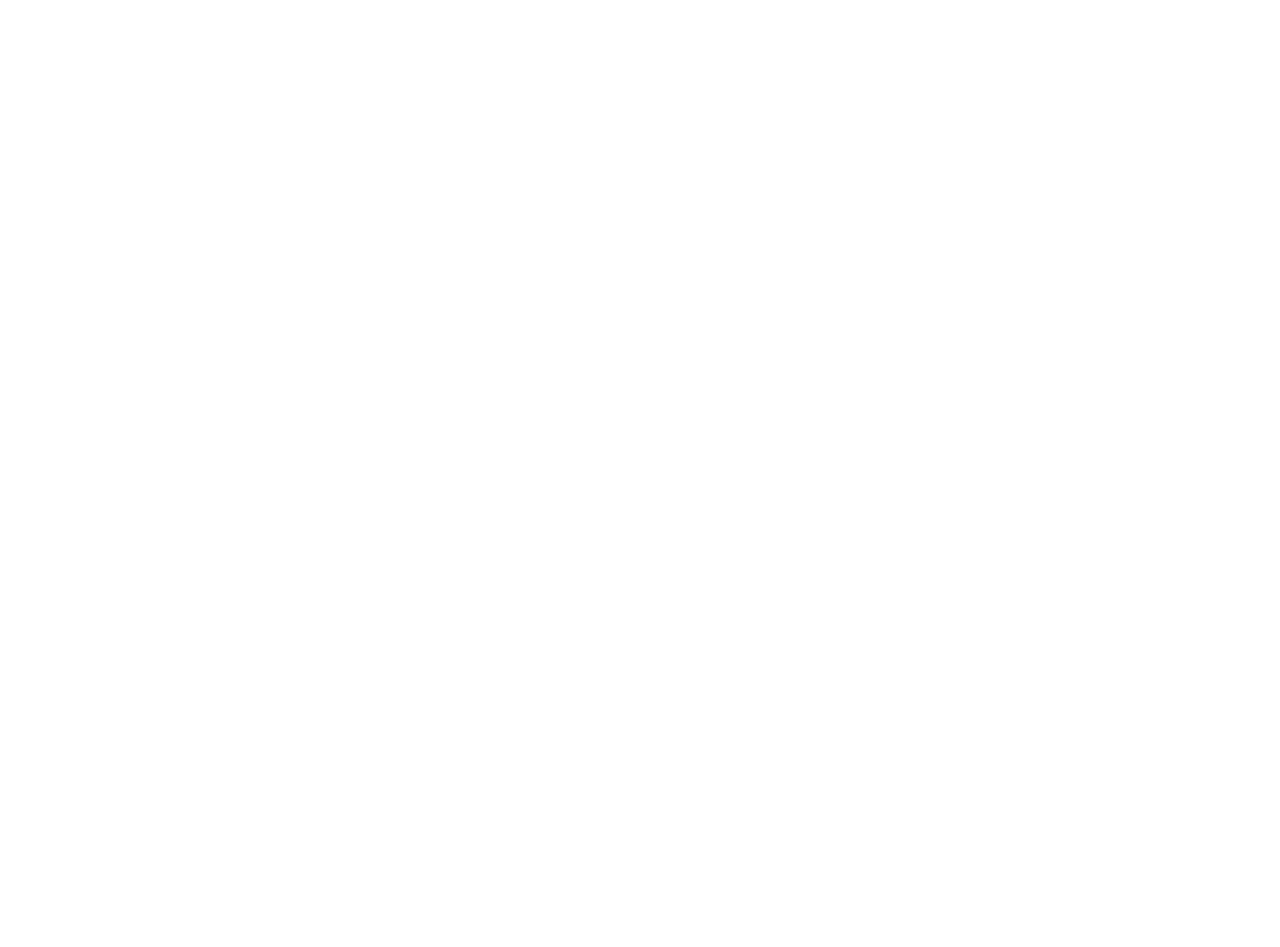
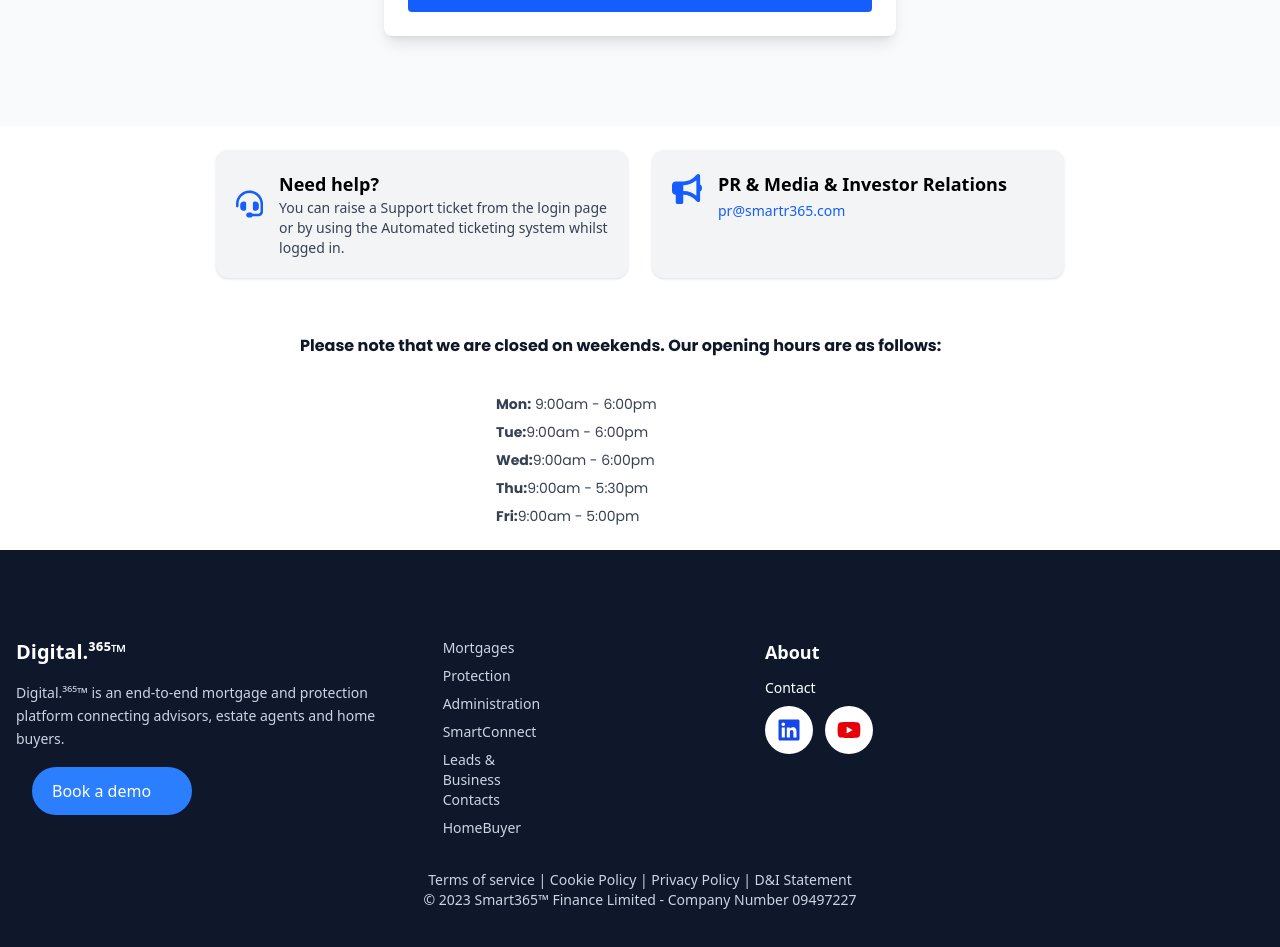
Before and after one commit to Vikram3007/Digital365, a React (Vite) app: page /book-demo in a window 1280 px wide. Shown: the part 1023-1970 px from the top of the page. Before the commit the page ends 800 px from the top, so only its background shows below. Built offline with nearby package versions, Linux system fonts and the light colour scheme; a web font is replaced by a local one.

Commit message:
Commit message here

```diff
--- a/src/component/About/BookDemo.jsx
+++ b/src/component/About/BookDemo.jsx
@@ -1,8 +1,10 @@
 import React from 'react'
-
+import Contacts from './Contacts'
 const BookDemo = () => {
   return (
-    <div>BookDemo</div>
+   <>
+   <Contacts />
+   </>
   )
 }
 
--- a/src/component/About/Contacts.jsx
+++ b/src/component/About/Contacts.jsx
@@ -2,6 +2,8 @@
 import Contacts1 from '../Contact/Contacts1'
 import Contacts2 from '../Contact/Contacts2'
 import Contacts3 from '../Contact/Contacts3'
+
+import Footer from '../Footer'
 
 const Contacts = () => {
   return (
@@ -11,6 +13,9 @@
 
    <Contacts2 />
    <Contacts3 />
+
+
+   <Footer />
          </>
   )
 }
--- a/src/component/Contact/Contacts2.jsx
+++ b/src/component/Contact/Contacts2.jsx
@@ -82,7 +82,7 @@
       : "";
 
   return (
-    <div className="min-h-screen bg-gray-50 flex items-center justify-center px-4">
+    <div className="min-h-screen bg-gray-50 flex items-center font-roboto font-semibold justify-center px-4">
       <form
         onSubmit={handleSubmit}
         className="bg-white shadow-lg rounded-lg p-6 w-full max-w-lg space-y-5"
--- a/src/component/Contact/Contacts3.jsx
+++ b/src/component/Contact/Contacts3.jsx
@@ -1,10 +1,57 @@
-import React from 'react'
+import React from "react";
+import { FaHeadset, FaBullhorn } from "react-icons/fa6";
 
 const Contacts3 = () => {
   return (
-    <>
-    </>
-  )
-}
+    <div className="max-w-4xl mx-auto p-6">
+      {/* Contact Info */}
+      <div className="grid md:grid-cols-2 gap-6">
+        {/* Support */}
+        <div className="flex items-start gap-4 bg-gray-100 p-5 rounded-xl shadow-sm">
+          <FaHeadset className="text-6xl text-blue-600 mt-1" />
+          <div>
+            <p className="text-lg font-semibold">Need help?</p>
+            <p className="text-gray-700 text-sm">
+              You can raise a Support ticket from the login page or by using the
+              Automated ticketing system whilst logged in.
+            </p>
+          </div>
+        </div>
 
-export default Contacts3
+        {/* PR & Media */}
+        <div className="flex items-start gap-4 bg-gray-100 p-5 rounded-xl shadow-sm">
+          <FaBullhorn className="text-3xl text-blue-600 mt-1" />
+          <div>
+            <p className="text-lg font-semibold">
+              PR & Media & Investor Relations
+            </p>
+            <a
+              href="mailto:pr@smartr365.com"
+              className="text-blue-600 hover:underline text-sm"
+            >
+              pr@smartr365.com
+            </a>
+          </div>
+        </div>
+      </div>
+
+      {/* Office Hours */}
+      <div className="mt-8 bg-white  rounded-xl p-6">
+        <p className="font-bold mx-15 font-roboto text-gray-900 mb-3">
+          Please note that we are closed on weekends. Our opening hours are as
+          follows:
+        </p>
+          </div>
+        <div className="grid sm:grid-row-2 mx-70 font-roboto gap-2 text-gray-700 text-sm">
+          <p><span className="font-bold">Mon:</span> 9:00am - 6:00pm</p>
+          <p><span className="font-bold">Tue:</span>9:00am - 6:00pm</p>
+          <p><span className="font-bold">Wed:</span>9:00am - 6:00pm</p>
+          <p><span className="font-bold">Thu:</span>9:00am - 5:30pm</p>
+          <p><span className="font-bold">Fri:</span>9:00am - 5:00pm</p>
+        </div>
+
+    </div>
+  );
+};
+
+export default Contacts3;
--- a/src/component/Footer.jsx
+++ b/src/component/Footer.jsx
@@ -16,7 +16,10 @@
             <p className="text-sm leading-relaxed max-w-sm">
               Digital.³⁶⁵™ is an end-to-end mortgage and protection platform connecting advisors, estate agents and home buyers.
             </p>
-            <Link to="/book-demo" className="mt-4 w-40 px-5 py-3 mx-4  bg-blue-500 text-white rounded-full hover:bg-blue-400 transition-colors">
+            <Link
+              to="/book-demo"
+              className="mt-4 w-40 px-5 py-3 mx-4 bg-blue-500 text-white rounded-full hover:bg-blue-400 transition-colors"
+            >
               Book a demo
             </Link>
           </div>
@@ -25,37 +28,33 @@
           <div className="grid grid-cols-2 lg:grid-cols-3 gap-8">
             <div>
               <ul className="space-y-2 text-sm">
-                <li>Mortgages</li>
-                <li>Protection</li>
-                <li>Administration</li>
-                <li>SmartConnect</li>
-                <li>Leads & Business Contacts</li>
-                <li>HomeBuyer</li>
+                <li><Link to="/mortgages" className="hover:text-white">Mortgages</Link></li>
+                <li><Link to="/protection" className="hover:text-white">Protection</Link></li>
+                <li><Link to="/administration" className="hover:text-white">Administration</Link></li>
+                <li><Link to="/smartrconnect" className="hover:text-white">SmartConnect</Link></li>
+                <li><Link to="/leads-business-contacts" className="hover:text-white">Leads & Business Contacts</Link></li>
+                <li><Link to="/homebuyer" className="hover:text-white">HomeBuyer</Link></li>
               </ul>
             </div>
 
+            {/* About & Social */}
             <div className='ml-[180px]'>
               <h3 className="text-lg font-semibold text-white mb-3">About</h3>
-  <p className="text-white text-sm mb-2">Contact</p>
-  <div className="flex space-x-3">
+              <Link to="/contacts" className="text-white text-sm mb-2 block hover:underline">
+                Contact
+              </Link>
+              <div className="flex space-x-3 mt-2">
                 {/* LinkedIn */}
-    <div className="w-12 h-12 p-3 flex items-center justify-center rounded-full bg-white">
+                <a href="https://www.linkedin.com" target="_blank" rel="noopener noreferrer" className="w-12 h-12 p-3 flex items-center justify-center rounded-full bg-white">
                   <FaLinkedin className='text-blue-700 w-6 h-6' />
-    </div>
+                </a>
 
                 {/* YouTube */}
-    <div className="w-12 h-12 p-3 flex items-center justify-center rounded-full bg-white">
+                <a href="https://www.youtube.com" target="_blank" rel="noopener noreferrer" className="w-12 h-12 p-3 flex items-center justify-center rounded-full bg-white">
                   <FaYoutube className='text-red-600 w-6 h-6' />
+                </a>
               </div>
             </div>
-</div>
-
-
-
-
-
-
-
           </div>
         </div>
 
--- a/src/component/Home/Home1.jsx
+++ b/src/component/Home/Home1.jsx
@@ -1,43 +1,46 @@
-import React from 'react';
-import Home2 from '../Home/Home2'
+import React from 'react'
+import Home2 from './Home2'
 
 const Home1 = () => {
   return (
     <>
-      {/* Content Section */}
-      <div className="md:absolute w-full md:w-auto top-20 md:top-20 md:left-20 z-10">
-        <div className="bg-blue-700 md:bg-transparent px-6 py-4 md:px-0 text-center md:text-left text-white font-bold">
-          <h1 className="text-2xl w-88 md:text-3xl ">
+      <div
+        className="h-screen bg-blue-500 bg-cover bg-center relative"
+        style={{ backgroundImage: "url('/home1.svg')" }}
+      >
+        {/* Dark overlay */}
+        <div className="absolute inset-0 bg-black/50"></div>
+
+        {/* flex container */}
+        <div className="relative z-10 flex items-center justify-between h-full px-10">
+
+          {/* Left Side - Text */}
+          <div className="flex-1 mb-28 mx-10">
+            <h1 className="text-white text-5xl font-semibold font-lora max-w-xl ">
               Join the most extensive mortgage & protection platform in the UK
             </h1>
           </div>
-      </div>
 
-      {/* Main Section */}
-      <div className="md:bg-blue-900 bg-blue-500 flex flex-col items-center text-white">
-        {/* Images Section */}
-        <div className="flex flex-col-reverse md:flex-row w-full">
-          {/* Left Image (shows last on mobile) */}
-          <div className="md:h-full md:w-1/2">
-            <img
-              src="/home1.svg"
-              alt="Dashboard Preview"
-              className="w-full h-full md:h-96 object-cover"
-            />
-          </div>
-          {/* Right Image (shows first on mobile) */}
-          <div className="md:h-full md:w-1/2">
+          {/* Right Side - GIF */}
+          <div className="flex-1 flex justify-center">
             <img
               src="/homegif1.gif"
-              alt="Workflow Animation"
-              className="w-full h-auto md:h-96 object-cover"
+              alt="Mortgage Platform"
+              className="max-w-md w-full"
             />
           </div>
         </div>
+
+        {/* Home2 absolute inside Home1 */}
+        <div className="absolute left-1/2 -translate-x-1/2 bottom-[-520px] w-full px-4 z-20">
+          <Home2 />
         </div>
-      <Home2/>
+      </div>
+
+      {/* space for Home2 overlap */}
+      <div className="h-[250px]"></div>
     </>
-  );
-};
+  )
+}
 
-export default Home1;
+export default Home1
```
Also changed, not shown: src/component/Home/Home2.jsx (+29 -86 lines), src/component/Home/Home3.jsx (added). Lines whose indentation alone changed are shown as unchanged.
